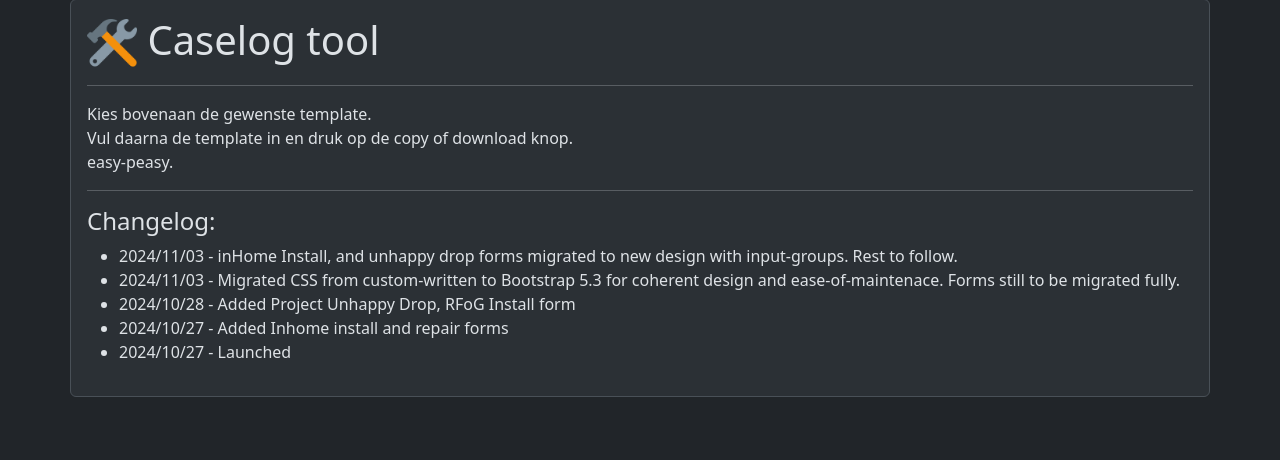
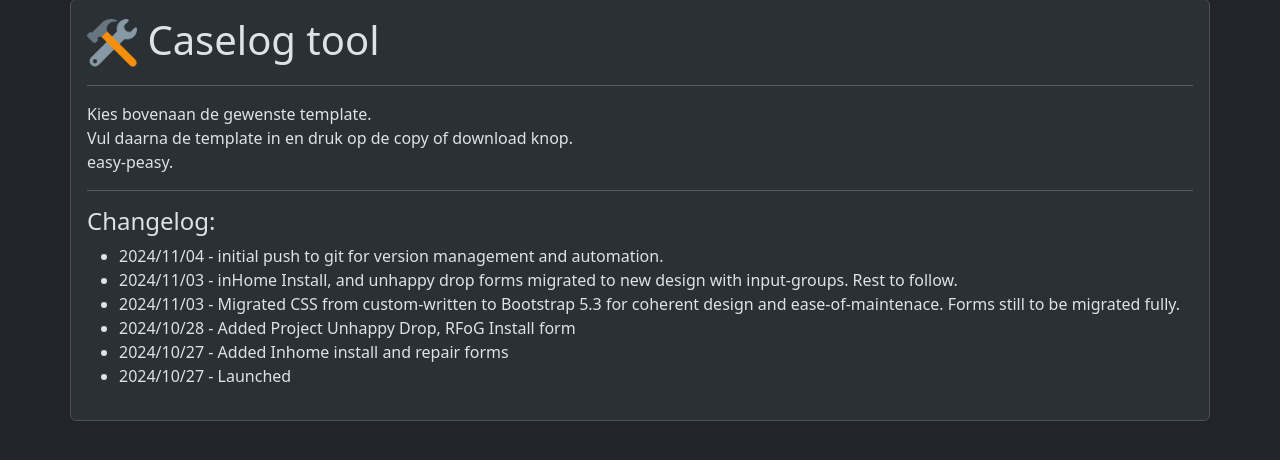
Before and after one commit to perquyk/caselogger, a PHP site: page / in a window 1280 px wide. Shown: the part 84-544 px from the top of the page. Run offline with PHP 8.4, Linux system fonts and the light colour scheme.

Commit message:
changed changelog

```diff
--- a/changelog.php
+++ b/changelog.php
@@ -6,6 +6,7 @@
     <hr class="md-3">
     <h4>Changelog:</h4>
     <ul>
+        <li>2024/11/04 - initial push to git for version management and automation.</li>
         <li>2024/11/03 - inHome Install, and unhappy drop forms migrated to new design with input-groups. Rest to follow.</li>
         <li>2024/11/03 - Migrated CSS from custom-written to Bootstrap 5.3 for coherent design and ease-of-maintenace. Forms still to be migrated fully.</li>
         <li>2024/10/28 - Added Project Unhappy Drop, RFoG Install form</li>
```
